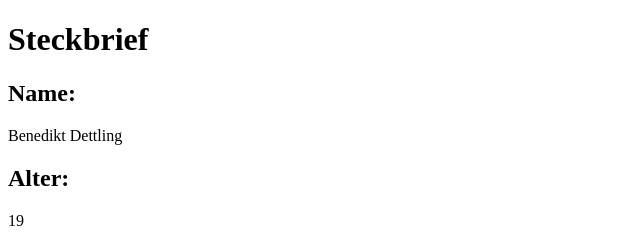
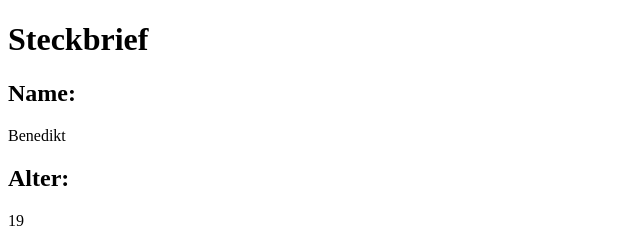
Before and after one commit to Bennedettle/EIA_WiSe22-23, a plain HTML site: page Aufgabe3/aufgabe3AboutMe.html in a window 1280 px wide. Shown: the top 240 px of the page, 0-640 px from the left. Drawn offline with Linux system fonts and the light colour scheme.

Commit message:
Update aufgabe3AboutMe.html

```diff
--- a/Aufgabe3/aufgabe3AboutMe.html
+++ b/Aufgabe3/aufgabe3AboutMe.html
@@ -9,7 +9,7 @@
 <body>
     <h1>Steckbrief</h1>
     <h2>Name:</h2>
-    <p>Benedikt Dettling</p>
+    <p>Benedikt</p>
     <h2>Alter:</h2>
     <p>19</p>
     <h2>Geburtsort:</h2>
@@ -20,3 +20,5 @@
     <a href="aufgabe3Contact.html">hier</a>
     <p>weiter zu Portfolio</p>
     <a href="aufgabe3zusammen.html">hier</a>
+</body>
+</html>
```
